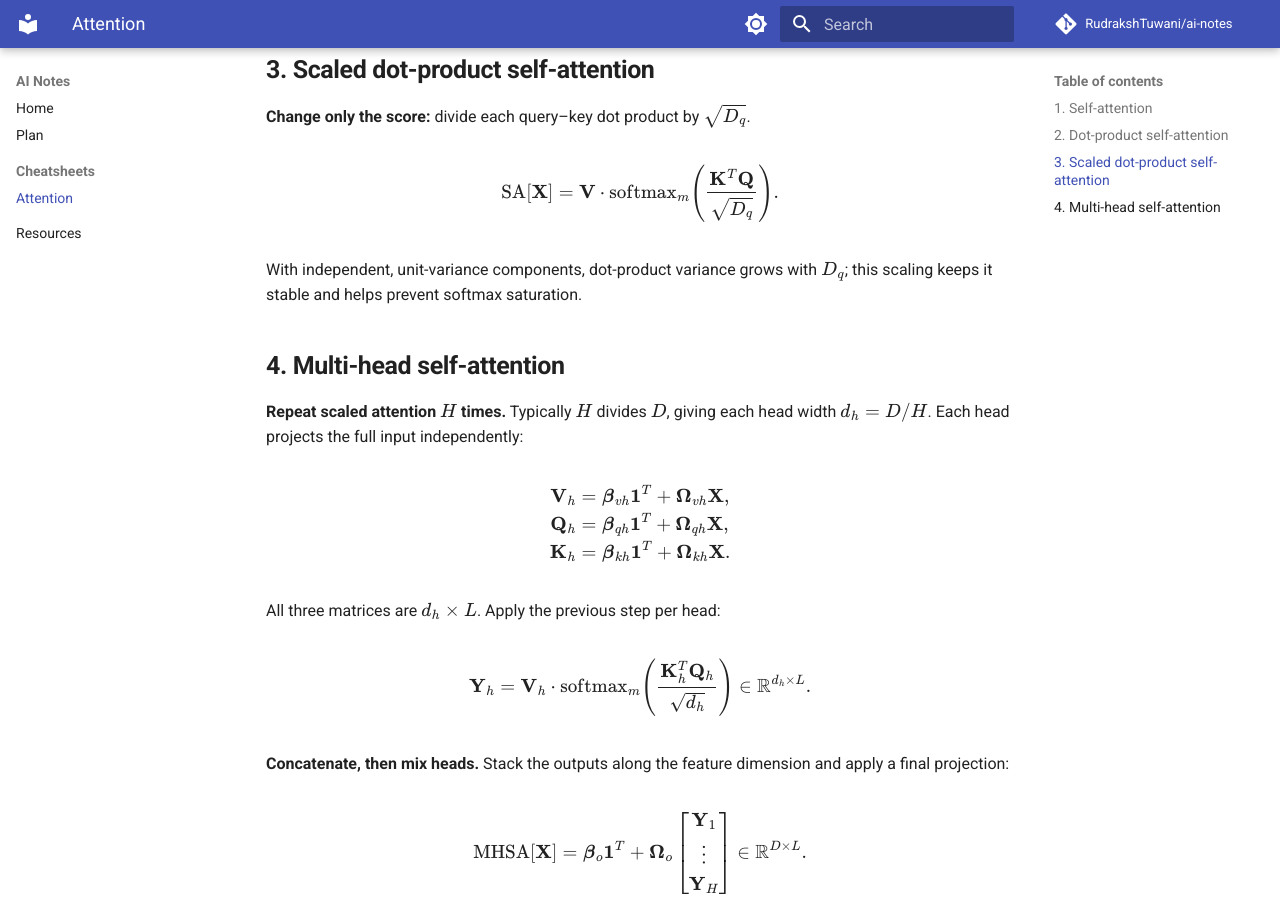
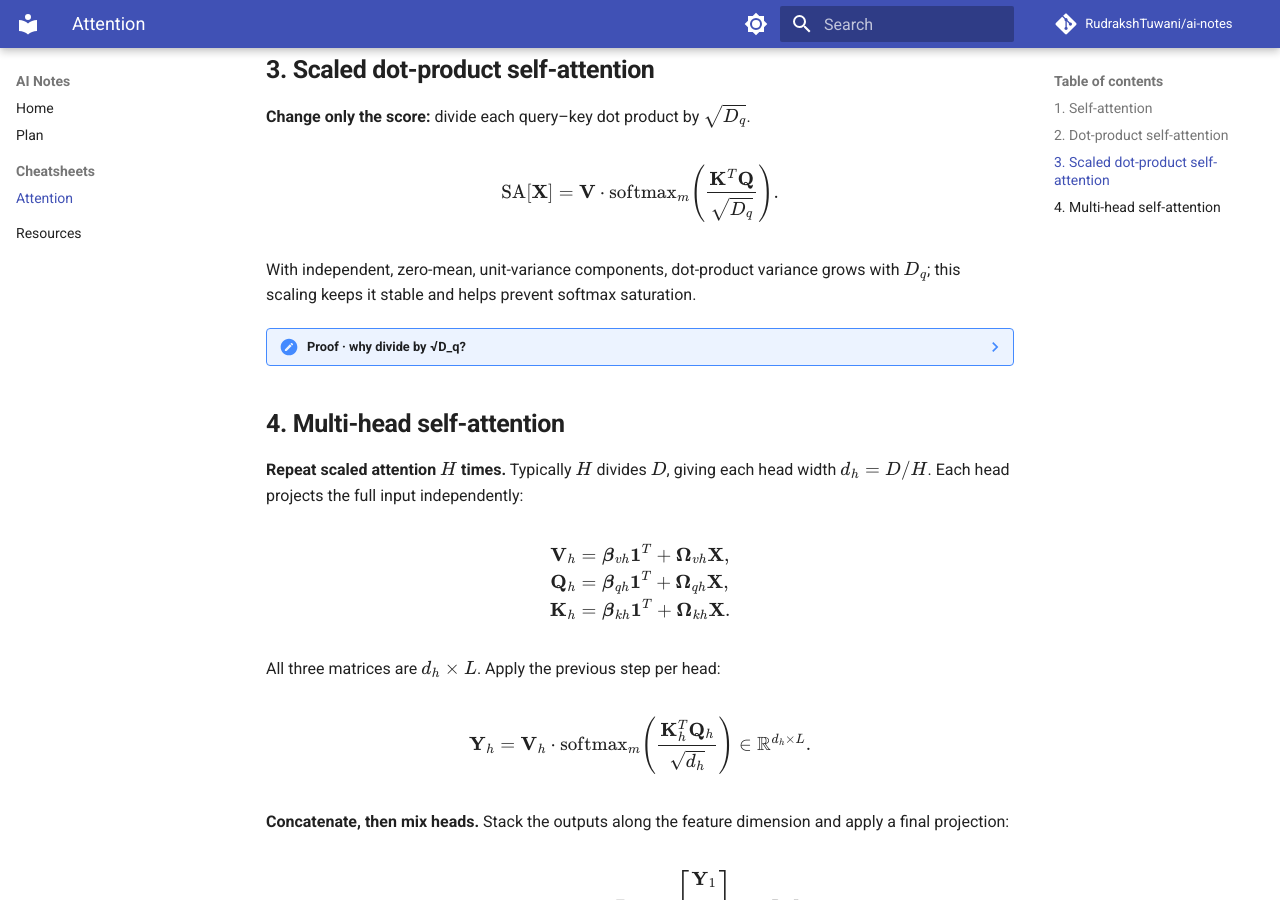
Before and after one commit to RudrakshTuwani/ai-notes, an MkDocs documentation site: the page built from docs/cheatsheets/attention.md, in a window 1280 px wide and 900 px high, scrolled down 1743 px. Built offline with MkDocs 1.6.1 and Material for MkDocs 9.7.7, drawn with Linux system fonts in a browser that asks for light colours; comment, search, counter and statistics services are not loaded; some of the changed lines change nothing that is shown.

Commit message:
Add collapsible attention scaling proof

```diff
--- a/docs/cheatsheets/attention.md
+++ b/docs/cheatsheets/attention.md
@@ -88,7 +88,34 @@
 \right).
 $$
 
-With independent, unit-variance components, dot-product variance grows with $D_q$; this scaling keeps it stable and helps prevent softmax saturation.
+With independent, zero-mean, unit-variance components, dot-product variance grows with $D_q$; this scaling keeps it stable and helps prevent softmax saturation.
+
+??? note "Proof · why divide by √D_q?"
+
+    For a fixed source $m$ and query $l$, write $s=\mathbf{k}_m^T\mathbf{q}_l=\sum_{i=1}^{D_q}k_iq_i$. Assume all $k_i,q_i$ are mutually independent, with mean $0$ and variance $1$.
+
+    Each product has mean $0$ and variance $1$:
+
+    $$
+    \begin{aligned}
+    \mathbb{E}[k_iq_i]&=\mathbb{E}[k_i]\mathbb{E}[q_i]=0,\\
+    \operatorname{Var}(k_iq_i)
+    &=\mathbb{E}[k_i^2]\mathbb{E}[q_i^2]-0^2=1.
+    \end{aligned}
+    $$
+
+    Independence removes cross-covariances, so:
+
+    $$
+    \begin{aligned}
+    \operatorname{Var}(s)
+    &=\sum_{i=1}^{D_q}\operatorname{Var}(k_iq_i)=D_q,\\
+    \operatorname{Var}\!\left(\frac{s}{\sqrt{D_q}}\right)
+    &=\frac{\operatorname{Var}(s)}{D_q}=1.
+    \end{aligned}
+    $$
+
+    **Connection to softmax.** Larger score differences make probabilities more extreme. For $p=\operatorname{softmax}(s)$, $\partial p_i/\partial s_j=p_i(\delta_{ij}-p_j)$, where $\delta_{ij}=1$ if $i=j$ and $0$ otherwise. As $p$ approaches a one-hot vector, these derivatives approach zero. Scaling removes width-driven variance growth; it does not guarantee nonsaturation for learned, correlated queries and keys.
 
 ## 4. Multi-head self-attention
 
--- a/mkdocs.yml
+++ b/mkdocs.yml
@@ -40,6 +40,7 @@
 
 markdown_extensions:
   - admonition
+  - pymdownx.details
   - attr_list
   - md_in_html
   - pymdownx.arithmatex:
```
